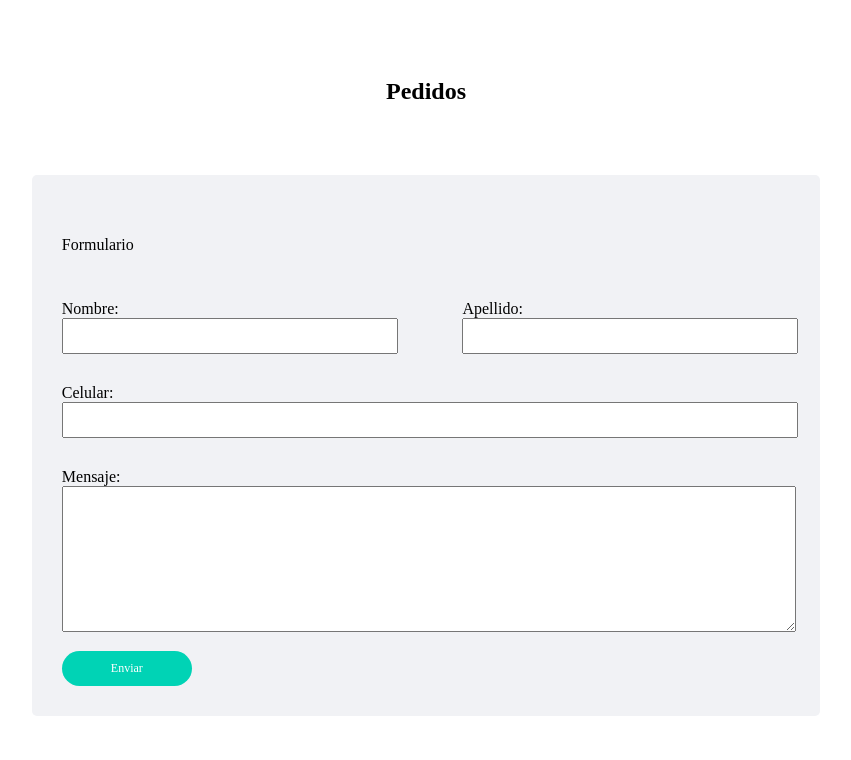
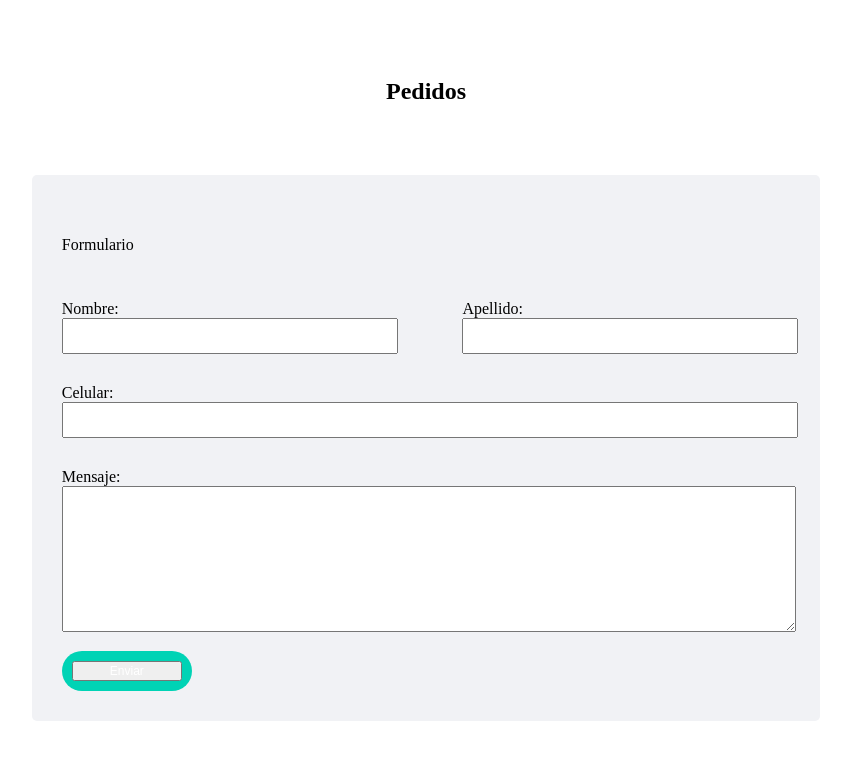
Before and after one commit to Carlos5309/test_one, a React (Create React App) app: page /Form in a window 1280 px wide. Shown: the top 760 px of the page, without its empty margins (214-1065 px from the left). Built offline with nearby package versions, Linux system fonts and the light colour scheme.

Commit message:
setting-form

```diff
--- /dev/null
+++ b/src/Components/ButtonForm/index.js
@@ -0,0 +1,13 @@
+import React from 'react'
+import { ContentButtonForm } from './styles'
+
+
+export const ButtonForm = (props) =>{
+    return(
+        <ContentButtonForm>
+            <div className="sub-contentButtonForm">
+                <button>{props.nameButtonForm}</button>
+            </div>
+        </ContentButtonForm>
+    )
+}
--- /dev/null
+++ b/src/Components/ButtonForm/styles.js
@@ -0,0 +1,28 @@
+import styled from 'styled-components'
+
+
+export const ContentButtonForm = styled.div`
+
+
+    .sub-contentButtonForm{
+        width: 110px;
+        padding: 10px;
+        border-radius: 20px;
+        background-color: #00d3b5;
+        display: flex;
+        justify-content: center;
+        align-items: center;
+    }
+
+    button{
+        color: white;
+        display: flex;
+        align-items: center;
+        justify-content: center;
+        text-decoration: none;
+        font-size: 12px;
+        cursor: pointer;
+        width: 100%;
+    }
+
+`
--- a/src/Components/Features/styles.js
+++ b/src/Components/Features/styles.js
@@ -8,6 +8,10 @@ export const WrappeFeatures = styled.section`
     background-color: #f1f2f5;
     width: 100%;
     padding-bottom: 45px;
+
+    @media(max-width:815px){
+        justify-content: center;
+    };
     @media(max-width: 420px){
         padding: 15px 0px,
     }
--- a/src/Components/Footer/styles.js
+++ b/src/Components/Footer/styles.js
@@ -7,4 +7,8 @@ import styled from 'styled-components'
     justify-content: center;
     align-items: center;
     background-color: #f1f2f5;
+
+    p{
+       text-align: center;
+    }
  `
--- a/src/Components/Form/index.js
+++ b/src/Components/Form/index.js
@@ -1,27 +1,47 @@
 import React, { Component } from 'react'
 import { Title } from '../Title'
 import { ContainerForm } from './styles'
-import { Button } from '../Button'
+import { ButtonForm } from '../ButtonForm'
 
 class Form extends Component{
+    // nombreRef = React.createRef();
+    // apellidoRef = React.createRef();
+    // celularRef = React.createRef();
+    // mensajeRef = React.createRef();
+
+
+
+    // enviarData = (e) => {
+    //    var recibo =  enviar.addEventListener('click', this.enviarData)
+    //     e.preventDefault();
+    //     var inputName = document.getElementsByClassName('inputs-one').value;
+    //     var inputLastName = document.getElementsByClassName('two').value;
+    //     var inputNumber = document.getElementsByClassName('input-celular').value;
+    //     var inputPhone = document.getElementsByClassName('campu-description').value;
+
+    //     let url = `https://api.whatsapp.com/send?phone=3223149605&text=hola%20${inputName}%20${inputLastName}${inputNumber}%20${inputPhone}`
+    //     console.log(url)
+    //     e.currentTarget.reset();
+    // }
+
     render(){
         return(
             <ContainerForm>
                 <Title nameTitle="Pedidos" />
                     <div className="content-main-form">
                         <div className="sub-form">
-                            <form className="form">
+                            <form onSubmit={this.enviarData} className="form">
                                 <div className="sub-title-form">
                                     <p>Formulario</p>
                                 </div>
                                 <div className="sud-sub-input-ones">
                                     <div className="content-inputs-one">
                                         <label>Nombre: </label><br />
-                                        <input required className="inputs-one"  type="text" /><br />
+                                        <input required type="text" className="inputs-one"  type="text" /><br />
                                     </div>
                                     <div className="content-inputs-one">
                                         <label>Apellido: </label><br />
-                                        <input required className="inputs-one"  type="text" />
+                                        <input required type="text" className="inputs-one two"  type="text" />
                                     </div>
                                 </div>
                                 <div className="conten-input-phone">
@@ -33,7 +53,7 @@ class Form extends Component{
                                     <textarea required className="campu-description" ></textarea>
                                 </div>
                                 <div className="content-button-submit">
-                                    <Button nameHiro ="Enviar" />
+                                    <ButtonForm className="enviar" nameButtonForm ="Enviar" />
                                 </div>
                             </form>
                         </div>
--- a/src/Components/Form/styles.js
+++ b/src/Components/Form/styles.js
@@ -16,7 +16,7 @@ export const ContainerForm = styled.section`
         border-radius: 5px;
         justify-content: center;
         @media(max-width: 790px){
-            width: 80%;
+            width: 90%;
         }
 
     }
```
Also changed, not shown: 1 other file (tests, documents, lock files or other folders).
